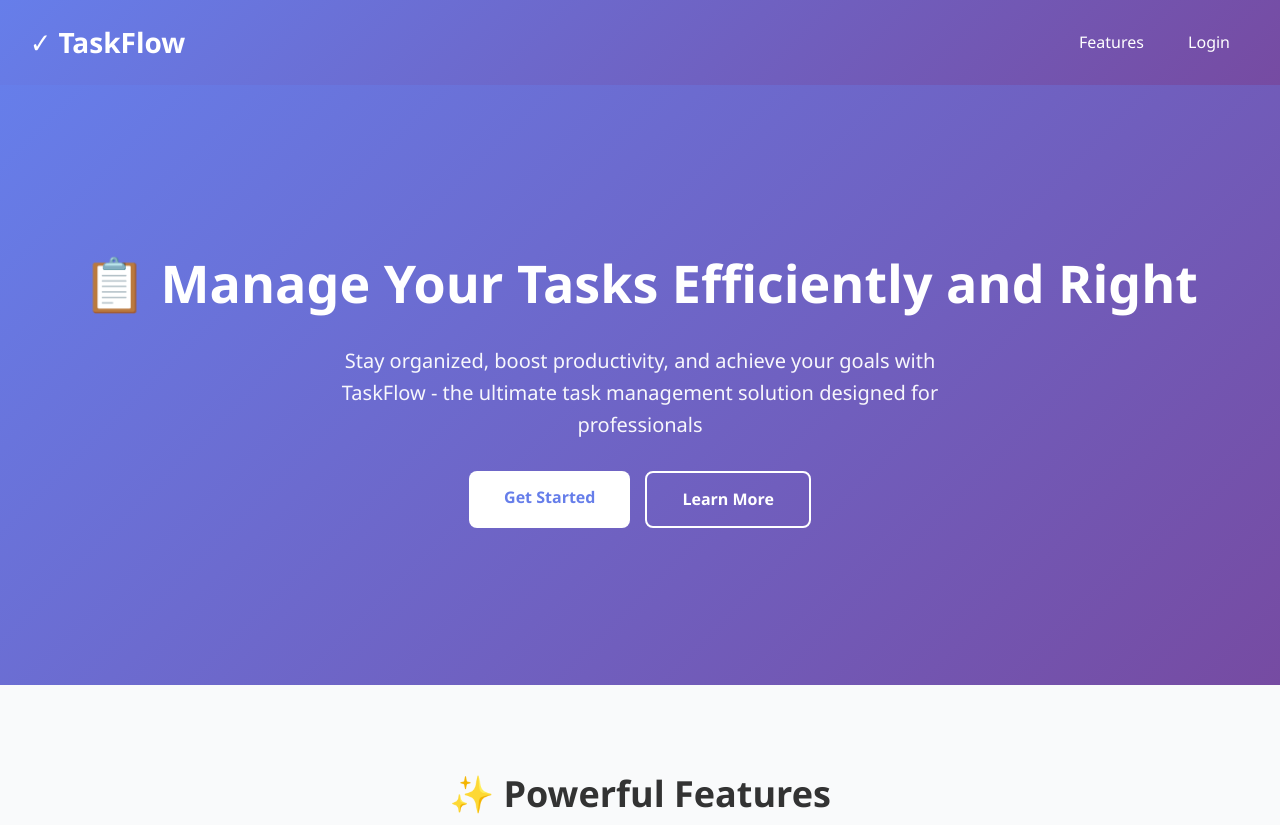
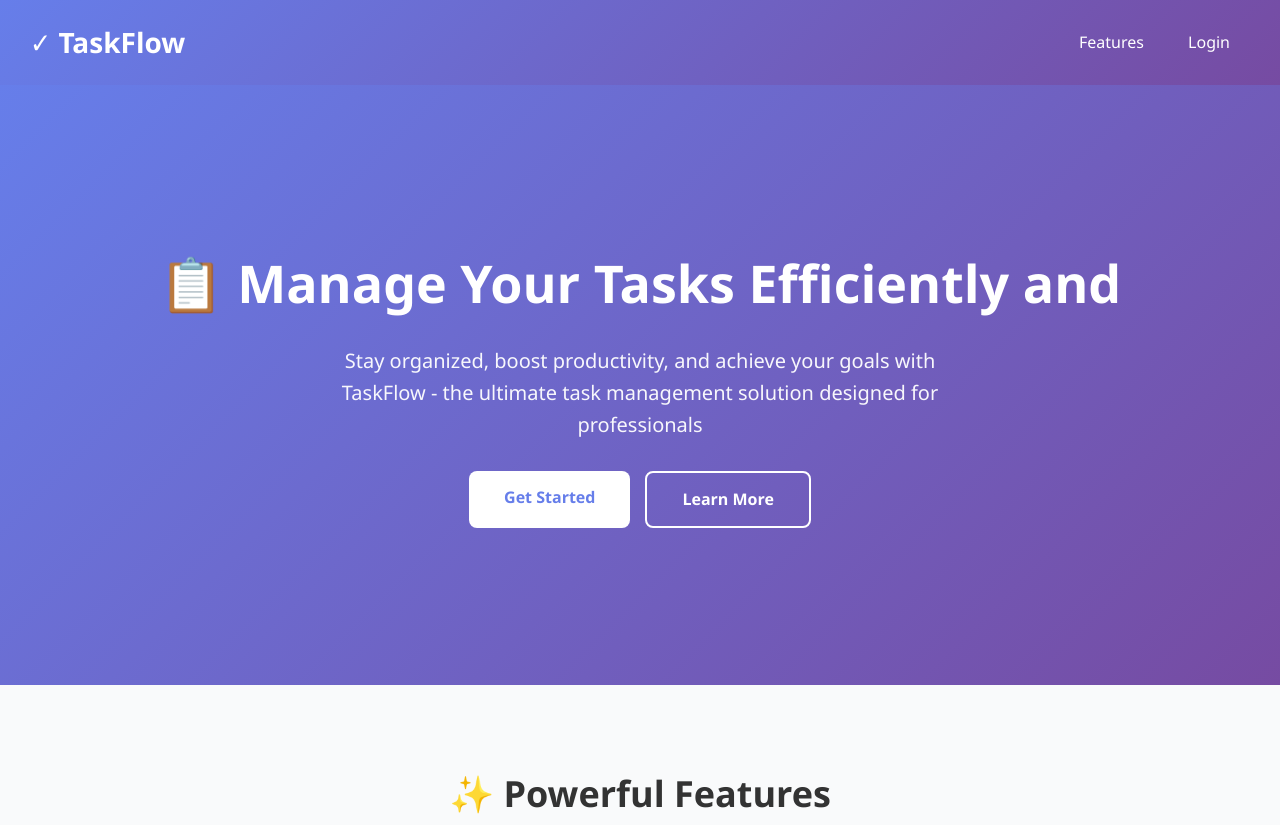
Before and after one commit to Gideon-dwijj/task-manager, a website: page public/index.html in a window 1280 px wide. Shown: the top 825 px of the page. Drawn offline with Linux system fonts and the light colour scheme.

```diff
--- a/public/index.html
+++ b/public/index.html
@@ -327,7 +327,7 @@
 
 <!-- Hero Section -->
 <section class="hero">
-  <h1>📋 Manage Your Tasks Efficiently and Right</h1>
+  <h1>📋 Manage Your Tasks Efficiently and</h1>
   <p>Stay organized, boost productivity, and achieve your goals with TaskFlow - the ultimate task management solution designed for professionals</p>
   <div class="cta-buttons">
     <a href="login.html" class="btn btn-primary">Get Started</a>
```
